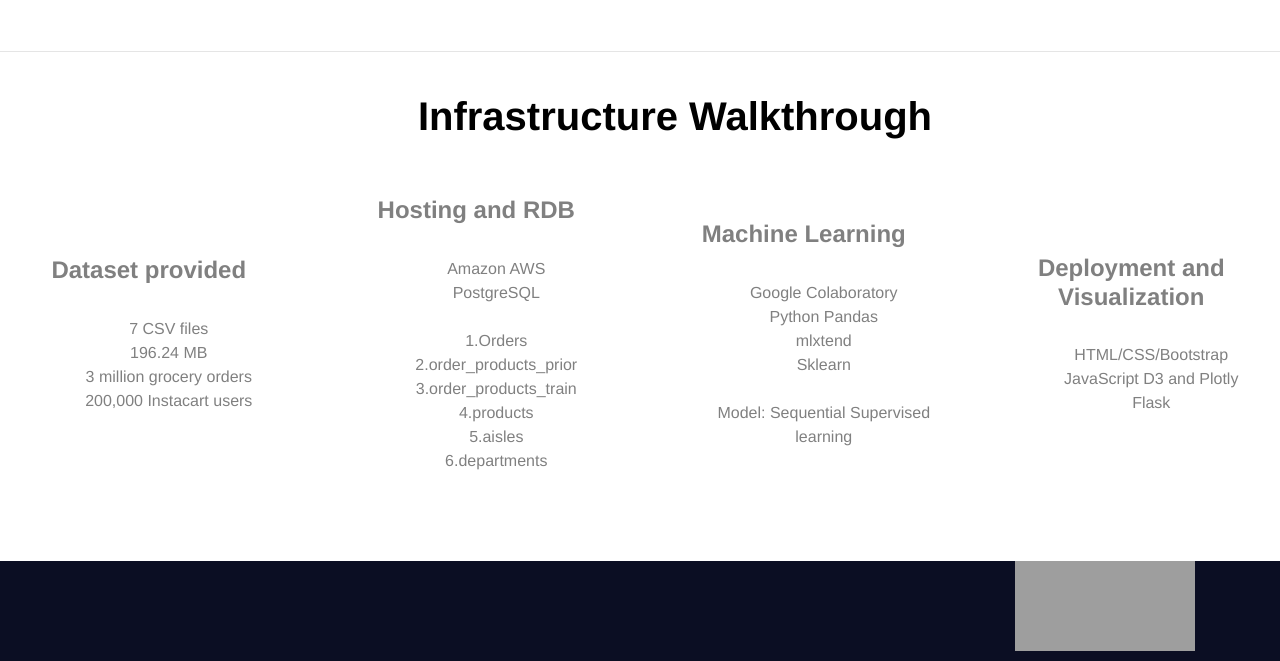
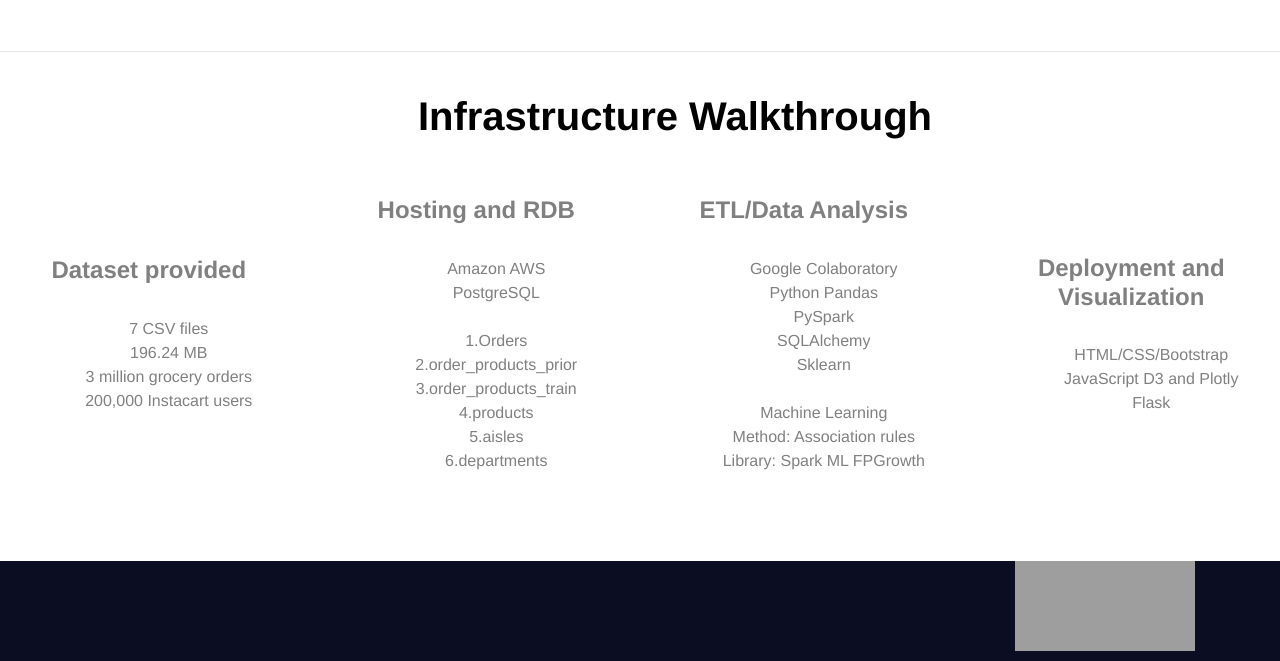
Before and after one commit to AnaKelyna/Final_elbueno, a Flask app: page / in a window 1280 px wide. Shown: the part 1094-1755 px from the top of the page. Run offline with Flask 2, Linux system fonts and the light colour scheme; parts of the project's set-up code (start-up, migrations or seed data) failed here and were passed over; some libraries are stand-ins or nearby versions; grey boxes are pictures that could not be loaded.

Commit message:
Update index.html

```diff
--- a/templates/index.html
+++ b/templates/index.html
@@ -122,16 +122,19 @@
             </div>
             <!-- Third of four columns -->
             <div class="col-md-3">
-                <h4 style="color: grey; font-weight: bold; text-align: center;">Machine Learning
+                <h4 style="color: grey; font-weight: bold; text-align: center;">ETL/Data Analysis
                 </h4>
                 <br>
                 <ul style="color:grey; text-align: center; list-style-type:none;">
                     <li>Google Colaboratory</li>
                     <li>Python Pandas</li>
-                    <li>mlxtend</li>
+                    <li>PySpark</li>
+                    <li>SQLAlchemy</li>
                     <li>Sklearn</li>
                     <br>
-                    <li>Model: Sequential Supervised learning</li>
+                    <li>Machine Learning</li>
+                    <li>Method: Association rules</li>
+                    <li>Library: Spark ML FPGrowth </li>
                 </ul>
                 <br>
             </div>
```
